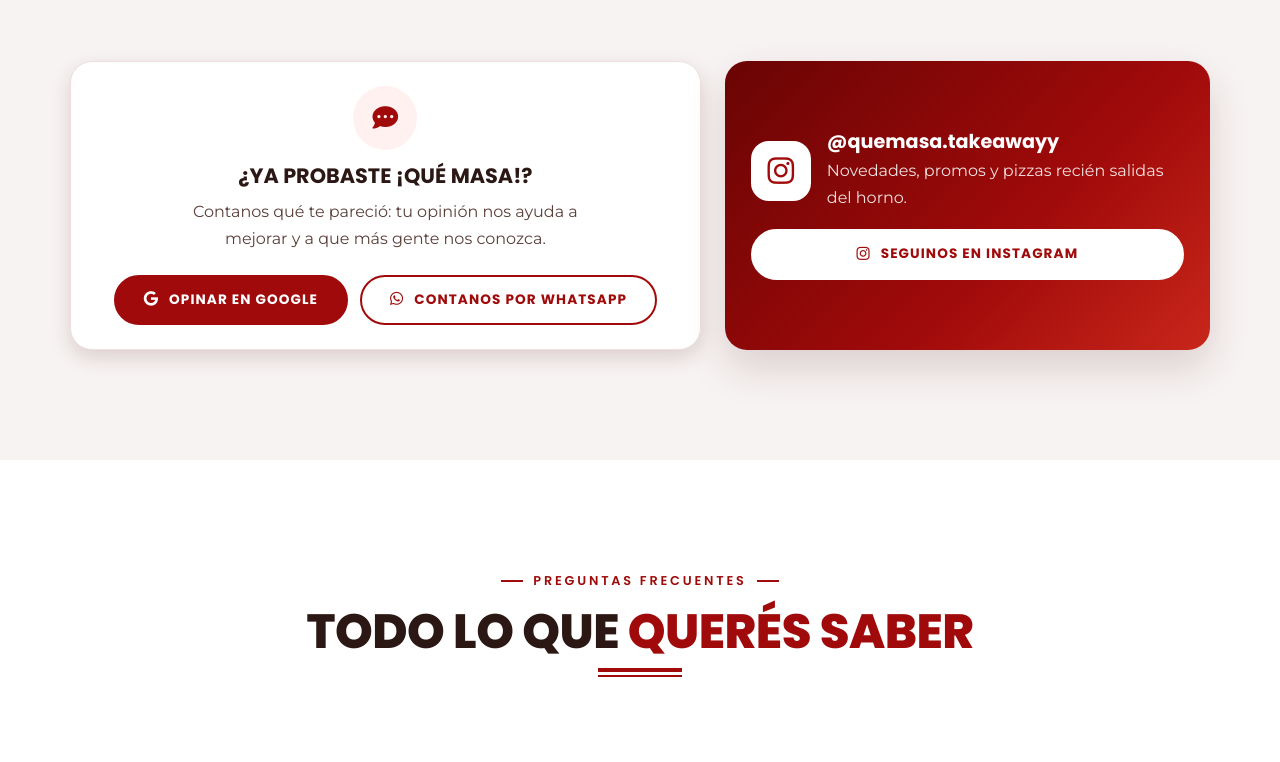
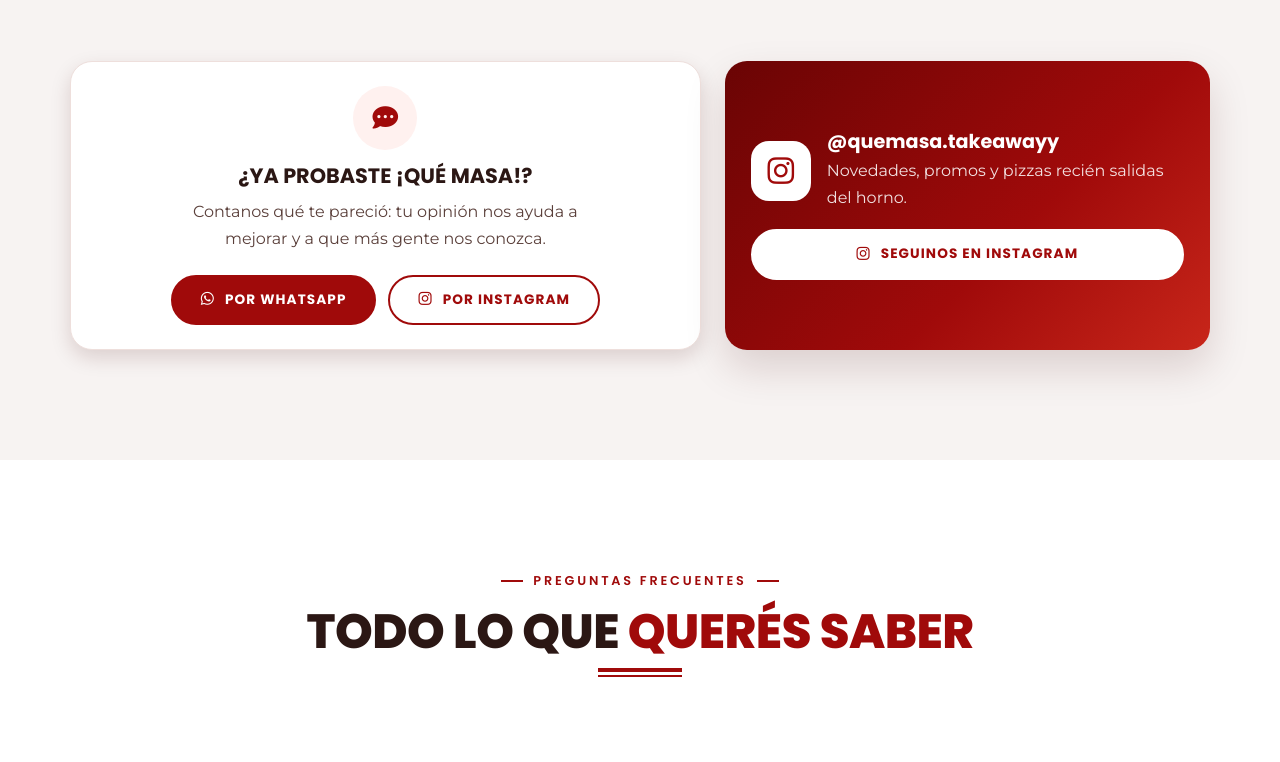
Before and after one commit to SJFPandinha/QueMasa, a plain HTML site: page index.html in a window 1280 px wide. Shown: the part 7537-8299 px from the top of the page. Drawn offline with Linux system fonts and the light colour scheme.

Commit message:
Opiniones: WhatsApp e Instagram en lugar de Google
Co-Authored-By: Claude Opus 5.5 <noreply@anthropic.com>

```diff
--- a/css/iconos.css
+++ b/css/iconos.css
@@ -63,7 +63,6 @@
 .fa-fire-burner:before { content: "\e4f1"; }
 .fa-fire-flame-curved:before { content: "\f7e4"; }
 .fa-fire-flame-simple:before { content: "\f46a"; }
-.fa-google:before { content: "\f1a0"; }
 .fa-hand-holding-heart:before { content: "\f4be"; }
 .fa-hand-pointer:before { content: "\f25a"; }
 .fa-handshake:before { content: "\f2b5"; }
--- a/js/inicio.js
+++ b/js/inicio.js
@@ -125,20 +125,21 @@
         invita.appendChild(crear('h3', null, resenas.length ? '¿Vos también la probaste?' : '¿Ya probaste ¡Qué Masa!?'));
         invita.appendChild(crear('p', null, 'Contanos qué te pareció: tu opinión nos ayuda a mejorar y a que más gente nos conozca.'));
         var acciones = crear('div', 'opinion__acciones');
-        var google = crear('a', 'btn btn--rojo');
-        google.href = NEG.enlaceResenas || 'https://www.google.com/maps';
-        google.target = '_blank';
-        google.rel = 'noopener';
-        google.appendChild(icono('fa-brands fa-google'));
-        google.appendChild(document.createTextNode(' Opinar en Google'));
-        var wa = crear('a', 'btn btn--contorno-rojo');
+        var wa = crear('a', 'btn btn--rojo');
         wa.href = QM.enlaceWhatsApp ? QM.enlaceWhatsApp('¡Hola, Qué Masa! Les quiero dejar mi opinión: ') : 'https://wa.me/5493816120182';
         wa.target = '_blank';
         wa.rel = 'noopener';
         wa.appendChild(icono('fa-brands fa-whatsapp'));
-        wa.appendChild(document.createTextNode(' Contanos por WhatsApp'));
-        acciones.appendChild(google);
+        wa.appendChild(document.createTextNode(' Por WhatsApp'));
+        // Abre directo el chat (mensaje privado) de la cuenta de Instagram
+        var ig = crear('a', 'btn btn--contorno-rojo');
+        ig.href = 'https://ig.me/m/' + (NEG.instagram || 'quemasa.takeawayy');
+        ig.target = '_blank';
+        ig.rel = 'noopener';
+        ig.appendChild(icono('fa-brands fa-instagram'));
+        ig.appendChild(document.createTextNode(' Por Instagram'));
         acciones.appendChild(wa);
+        acciones.appendChild(ig);
         invita.appendChild(acciones);
         opiniones.appendChild(invita);
         opiniones.classList.toggle('opiniones--con-resenas', resenas.length > 0);
--- a/js/negocio-datos.js
+++ b/js/negocio-datos.js
@@ -75,11 +75,10 @@ window.QM_NEGOCIO = {
     ],
 
     /* ---------- Opiniones de clientes ----------
-       SOLO opiniones reales (copiadas de Google, Instagram o WhatsApp, con permiso).
-       { nombre: 'Laura', texto: '…', estrellas: 5, origen: 'Google' }
-       Mientras la lista esté vacía, se muestra una invitación a dejar la opinión. */
+       SOLO opiniones reales (copiadas de Instagram o WhatsApp, con permiso).
+       { nombre: 'Laura', texto: '…', estrellas: 5, origen: 'Instagram' }
+       Siempre se muestra al final una invitación a dejar la opinión por WhatsApp o Instagram. */
     resenas: [],
-    enlaceResenas: 'https://www.google.com/maps/search/?api=1&query=%C2%A1Qu%C3%A9%20Masa!%20Alsina%20948%2C%20San%20Miguel%20de%20Tucum%C3%A1n',
 
     /* ---------- Instagram ----------
        Publicaciones destacadas: { imagen: 'assets/img/instagram/1.webp', enlace: 'https://www.instagram.com/p/…' }
```
Also changed, not shown: assets/fonts/fa-brands-400.woff2.
